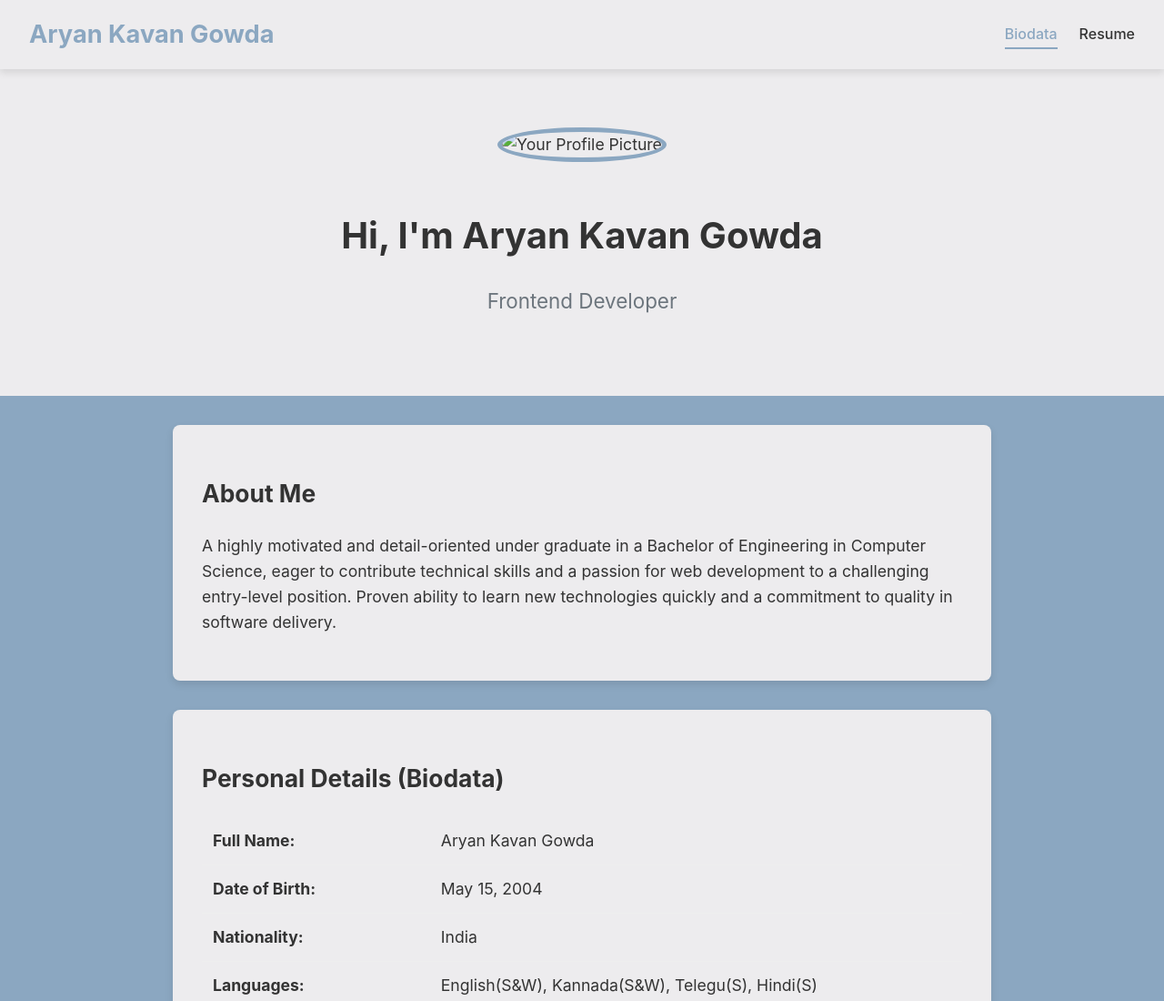
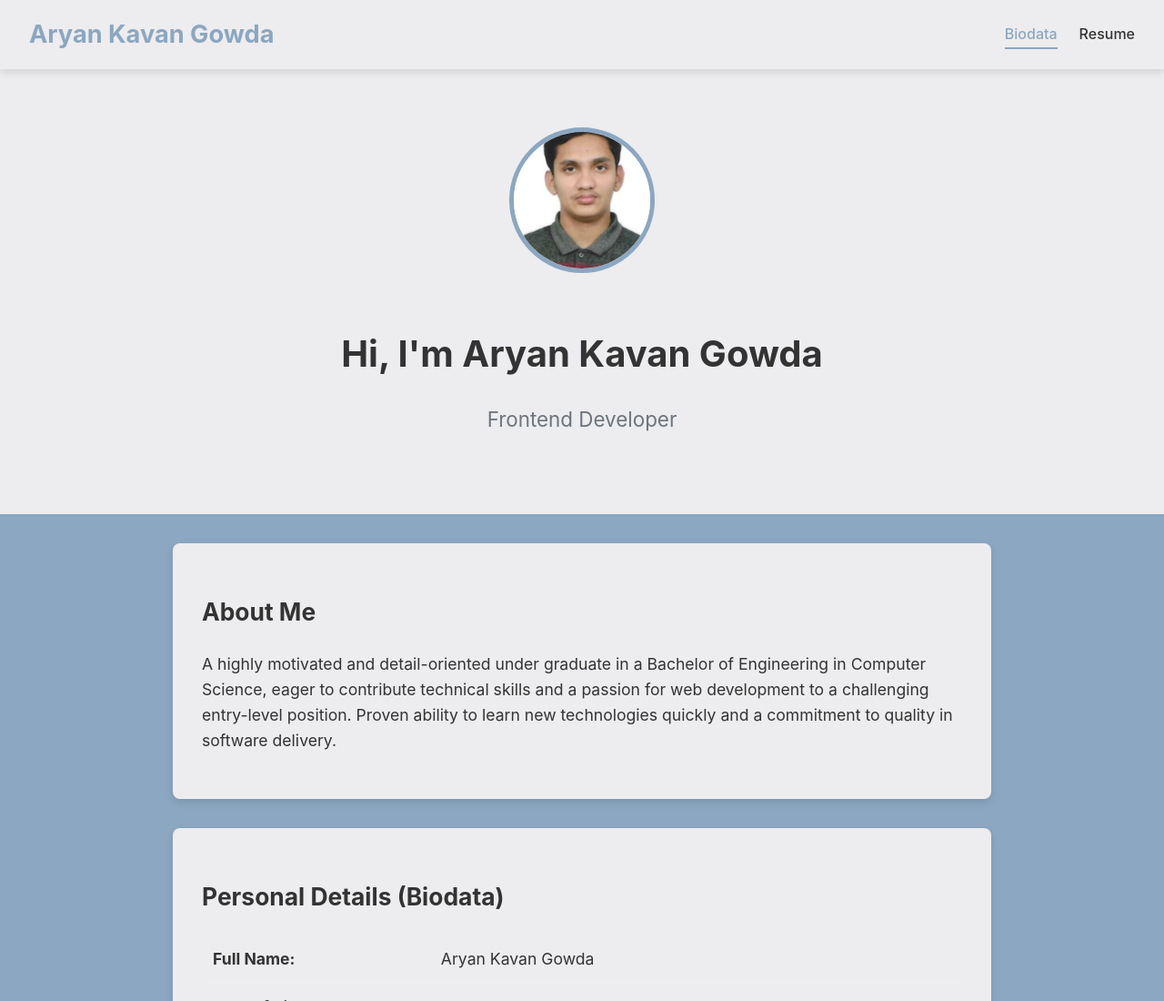
Before and after one commit to akg03042004-blip/resume, a plain HTML site: page index.html in a window 1280 px wide. Shown: the top 1100 px of the page at 91% size. Drawn offline with Linux system fonts and the light colour scheme.

Commit message:
Update index.html

```diff
--- a/index.html
+++ b/index.html
@@ -18,7 +18,7 @@
 
     <header class="hero">
         <section class="hidden">
-            <img src="" alt="Your Profile Picture" class="profile-pic">
+            <img src="photo.jpg" alt="Your Profile Picture" class="profile-pic">
             <h1>Hi, I'm Aryan Kavan Gowda</h1>
             <p class="subtitle"> Frontend Developer </p>
         </section>
```
